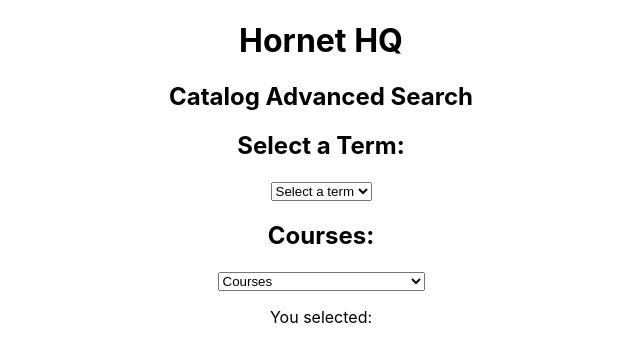
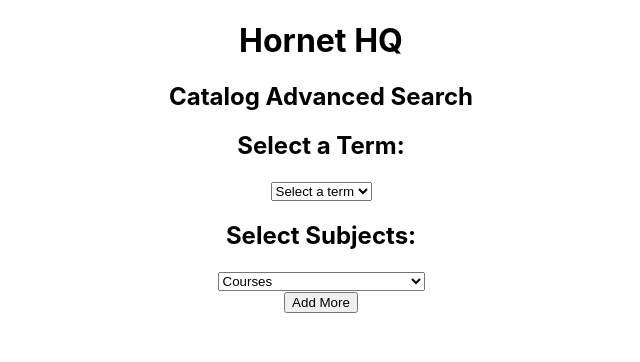
Before and after one commit to rowancook20/SearchPage, a React (Create React App) app: page / in a window 1280 px wide. Shown: the top 362 px of the page, without its empty margins (319-959 px from the left). Built offline with nearby package versions, Linux system fonts and the light colour scheme.

Commit message:
Adding 'Add More' button

```diff
--- a/src/SubjectDropdown.js
+++ b/src/SubjectDropdown.js
@@ -1,8 +1,20 @@
 import React, { useState } from 'react';
 
 function SubjectDropdown() {
-  // State to keep track of the selected subject
-  const [selectedSubject, setSelectedSubject] = useState('');
+  const [subjects, setSubjects] = useState(['']); // Initialize with one dropdown
+
+  // Function to handle adding a new dropdown
+  const addDropdown = () => {
+    setSubjects([...subjects, '']); // Add an empty subject
+  };
+
+  // Function to handle selecting a subject in a specific dropdown
+  const handleSubjectChange = (event, index) => {
+    const updatedSubjects = [...subjects];
+    updatedSubjects[index] = event.target.value;
+    setSubjects(updatedSubjects);
+  };
+
 
   // Define the subjects as options
   const courses = [
@@ -46,25 +58,22 @@ function SubjectDropdown() {
     'Women, Gender, and Sexuality',
   ];
 
-  // Event handler for when a subject is selected
-  const handleSubjectChange = (event) => {
-    setSelectedSubject(event.target.value);
-  };
-
   return (
     <div>
-      <h2>Courses:</h2>
-      <select value={courses} onChange={handleSubjectChange}>
-        <option value="">Courses</option>
-        {courses.map((course, index) => (
-          <option key={index} value={course}>
-            {course}
-          </option>
-        ))}
-      </select>
-      {courses && (
-        <p>You selected: {selectedSubject}</p>
-      )}
+      <h2>Select Subjects:</h2>
+      {subjects.map((selectedSubject, index) => (
+        <div key={index}>
+          <select value={selectedSubject} onChange={(event) => handleSubjectChange(event, index)}>
+            <option value="">Courses</option>
+            {courses.map((course, optionIndex) => (
+              <option key={optionIndex} value={course}>
+                {course}
+              </option>
+            ))}
+          </select>
+        </div>
+      ))}
+      <button onClick={addDropdown}>Add More</button>
     </div>
   );
 }
```
